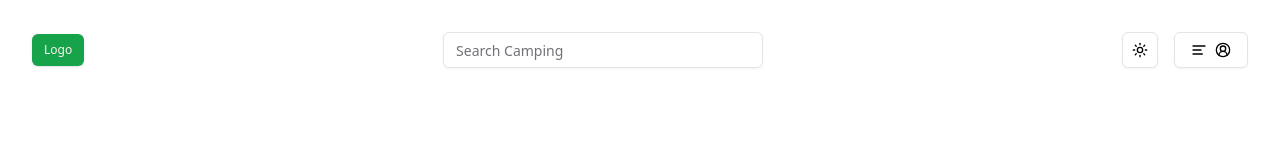
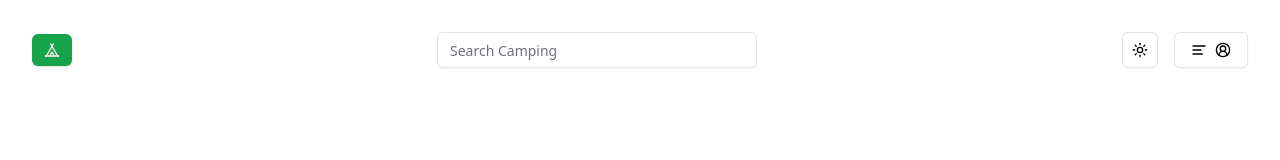
Before and after one commit to sroysawan/Camping, a Next.js app: page / in a window 1280 px wide. Shown: the top 160 px of the page. Built offline with nearby package versions, Linux system fonts and the light colour scheme.

Commit message:
refactor: change icon logo

```diff
--- a/components/Navbar/Logo.tsx
+++ b/components/Navbar/Logo.tsx
@@ -1,5 +1,6 @@
 import Link from "next/link"
 import { Button } from "../ui/button"
+import { Tent } from "lucide-react"
 
 const Logo = () => {
   return (
@@ -8,7 +9,7 @@ const Logo = () => {
         className="text-2xl"
         href='/'
       >
-        Logo
+        <Tent />
       </Link>
     </Button>
   )
```
